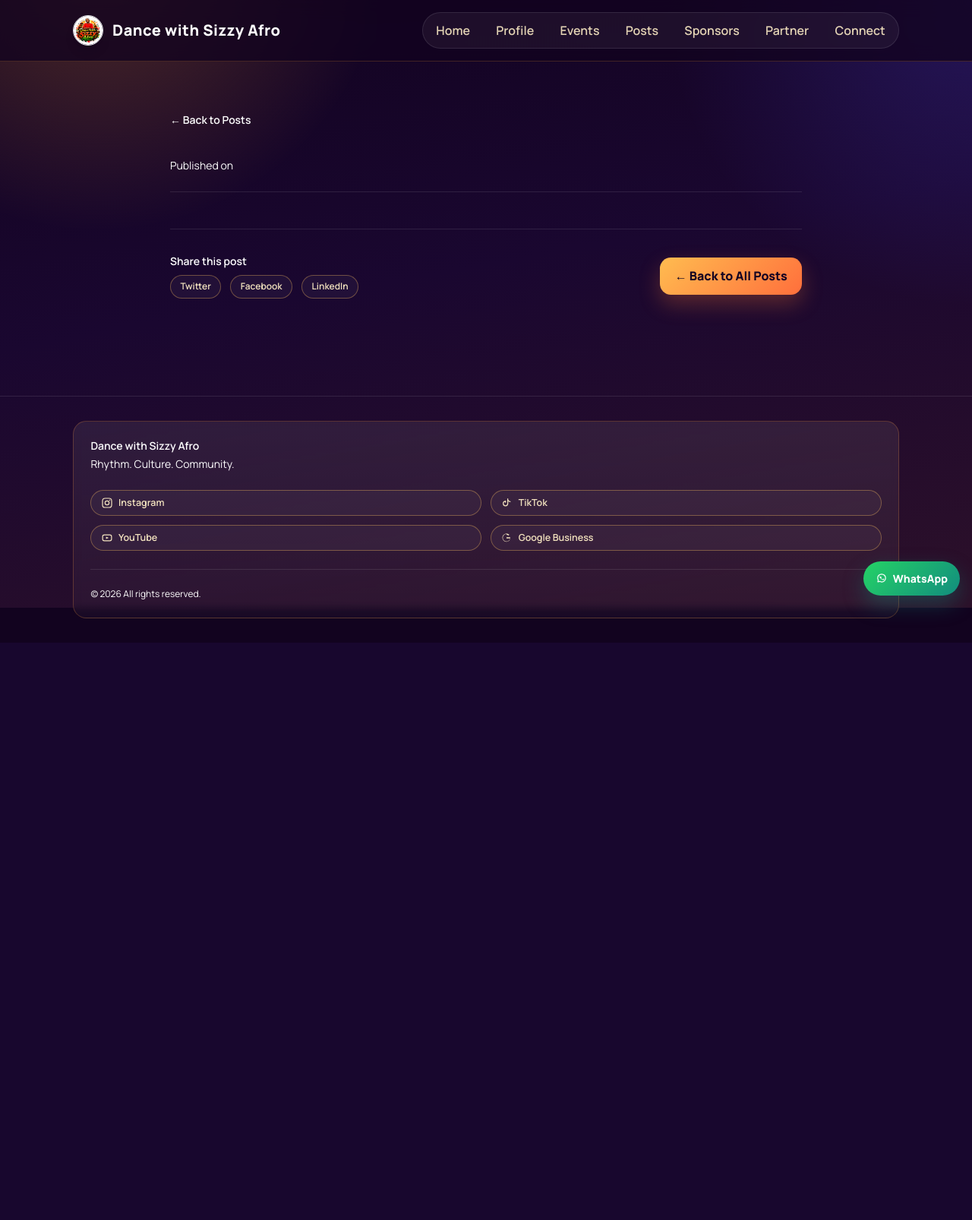
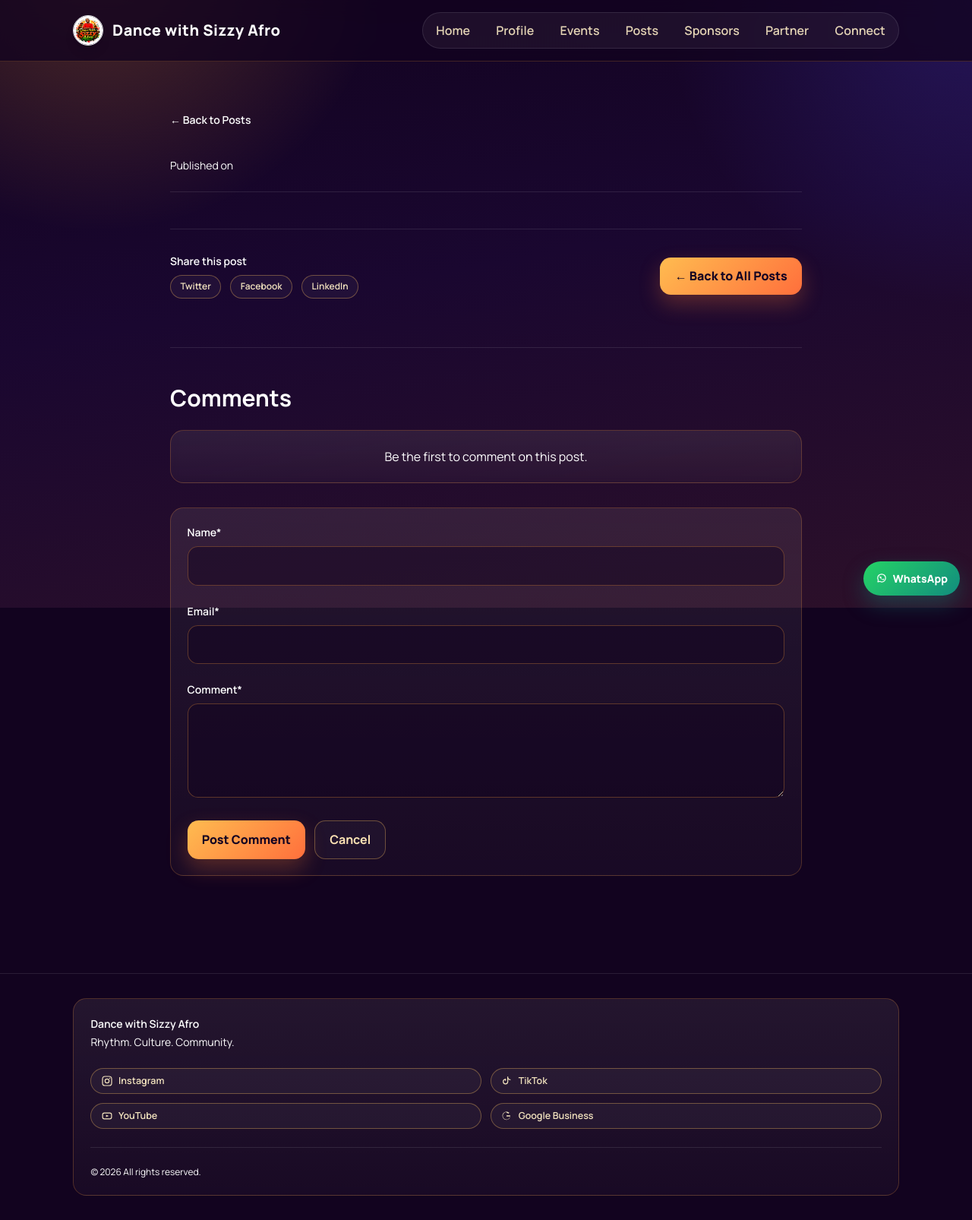
Before and after one commit to twinodev/sizzy-afro-website, a Flask app: template templates/post_detail.html in a window 1280 px wide. Shown: the whole page at 76% size. Before the commit the page ends 846 px from the top, so only its background shows below. Run offline with Flask 3, Linux system fonts and the light colour scheme; the template is opened without the code that fills it, so the values that code supplies are empty; some libraries are stand-ins or nearby versions.

Commit message:
Render comments and add comment form on post detail

```diff
--- a/templates/post_detail.html
+++ b/templates/post_detail.html
@@ -117,6 +117,52 @@
       </div>
     </div>
   {% endif %}
+
+  <!-- Comments Section -->
+  <section class="mt-16 pt-12 border-t border-white/10">
+    <h2 class="text-2xl sm:text-3xl font-bold text-white mb-6">Comments</h2>
+
+    {% if comments %}
+      <div class="space-y-4 mb-8">
+        {% for c in comments %}
+          <div class="card-soft">
+            <div class="flex items-start gap-3">
+              <div class="w-10 h-10 rounded-full bg-white/6 flex items-center justify-center text-sm font-bold">{{ c.name[0]|upper }}</div>
+              <div>
+                <p class="font-semibold text-white">{{ c.name }}</p>
+                <p class="text-xs text-afro-100/60">{{ c.created_at[:19] }}</p>
+                <p class="mt-2 text-afro-100/80">{{ c.message }}</p>
+              </div>
+            </div>
+          </div>
+        {% endfor %}
+      </div>
+    {% else %}
+      <div class="card-soft text-center mb-8">
+        <p class="text-afro-100/60">Be the first to comment on this post.</p>
+      </div>
+    {% endif %}
+
+    <!-- Comment Form -->
+    <form method="POST" class="card space-y-6">
+      <div>
+        <label for="name" class="block text-sm font-semibold text-white mb-2">Name*</label>
+        <input type="text" id="name" name="name" class="field-input" required />
+      </div>
+      <div>
+        <label for="email" class="block text-sm font-semibold text-white mb-2">Email*</label>
+        <input type="email" id="email" name="email" class="field-input" required />
+      </div>
+      <div>
+        <label for="message" class="block text-sm font-semibold text-white mb-2">Comment*</label>
+        <textarea id="message" name="message" rows="4" class="field-input" required></textarea>
+      </div>
+      <div class="flex gap-3">
+        <button type="submit" class="btn-primary">Post Comment</button>
+        <a href="#comments" class="btn-secondary">Cancel</a>
+      </div>
+    </form>
+  </section>
 </div>
 
 <style>
```
